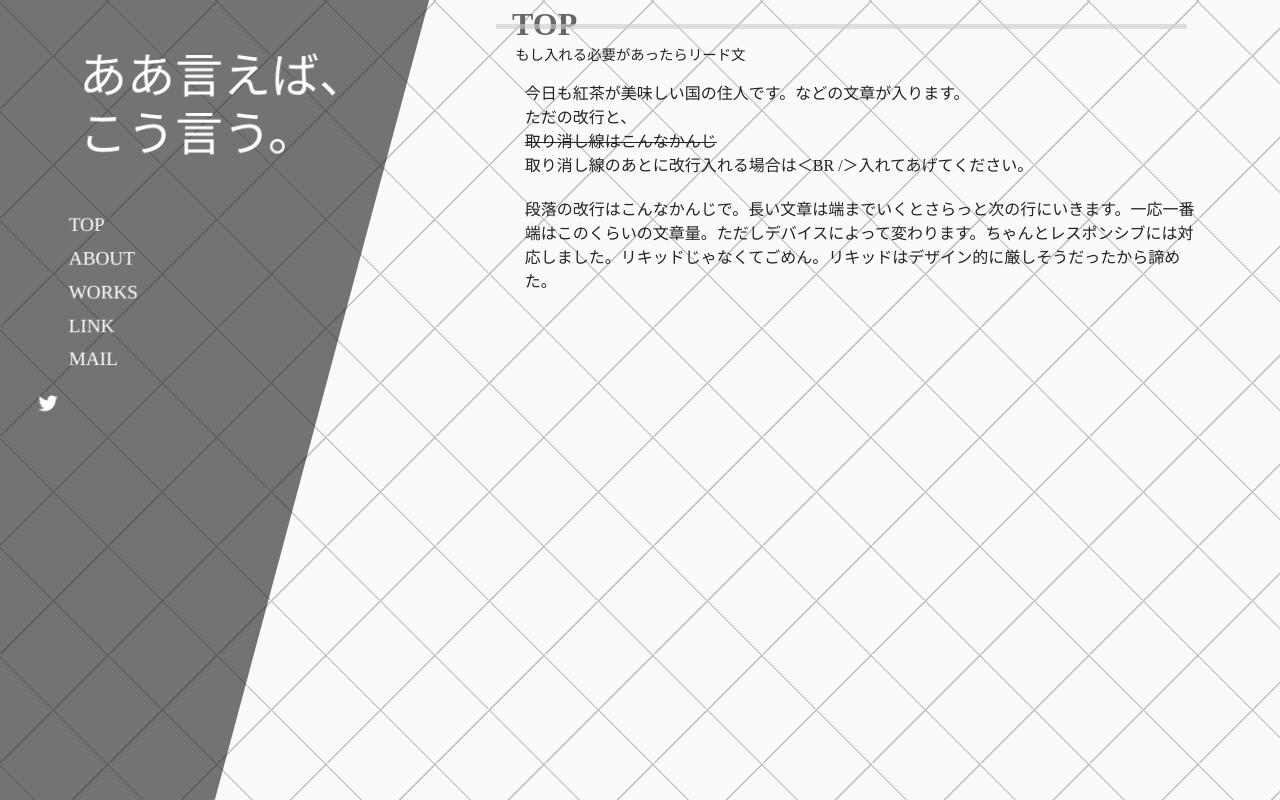
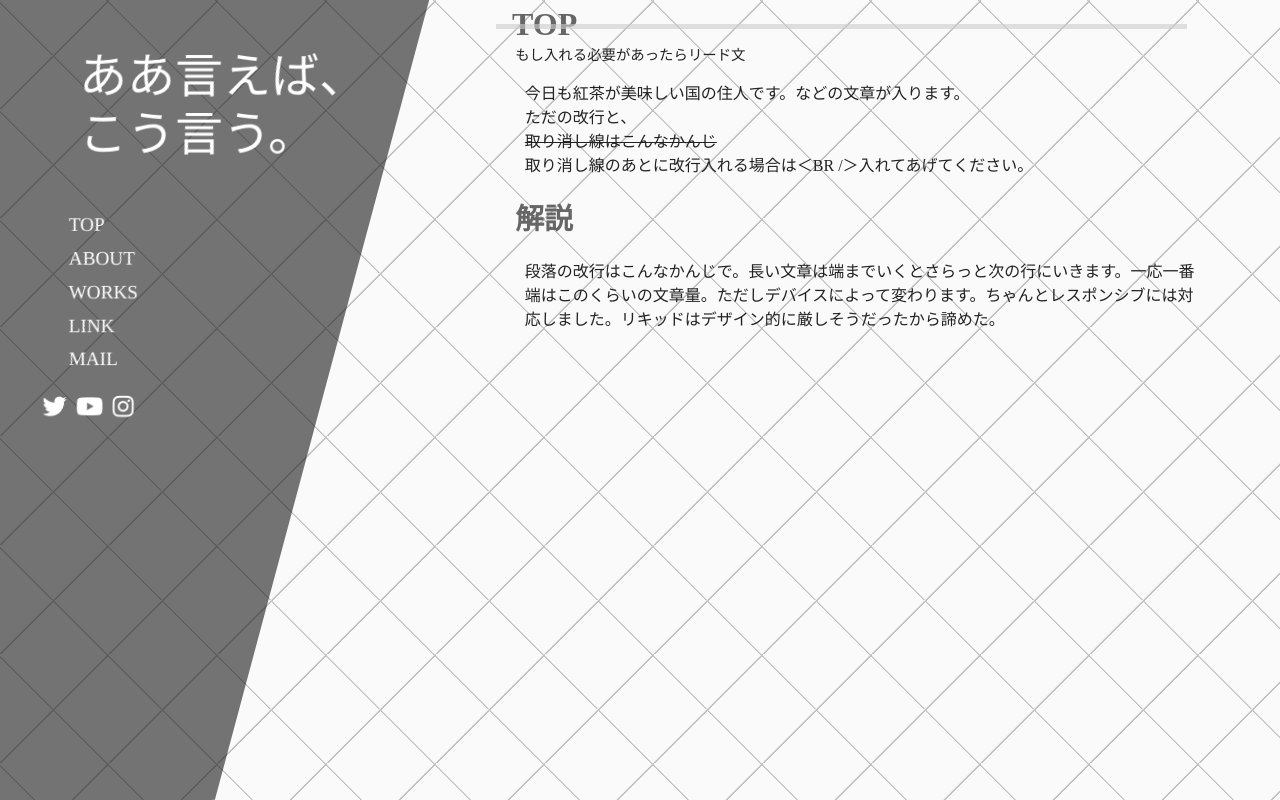
Before and after one commit to ibitsuki0296/quibble, a Nuxt app: page /enter in a window 1280 px wide. Built offline with nearby package versions, Linux system fonts and the light colour scheme.

Commit message:
snsリストまわり

```diff
--- a/assets/css/style.css
+++ b/assets/css/style.css
@@ -137,10 +137,14 @@
   list-style: none;
 }
 
+.sns-list li {
+  margin: 0 0.3rem;
+}
+
 .sns-list li a i {
   text-decoration: none;
   color: #fff;
-  font-size: 1.2rem;
+  font-size: 1.5rem;
 }
 
 /* コンテンツ部分 */
@@ -180,6 +184,11 @@
   width: 90%;
 }
 
+.contents_h2 {
+  font-size: 1.8rem;
+  color: #666;
+}
+
 .contents_p {
   margin: 1.2rem 0.6rem;
 }
--- a/components/Sidebar.vue
+++ b/components/Sidebar.vue
@@ -15,6 +15,8 @@
       </nav>
       <ul class="sns-list">
         <li><a href="https://twitter.com/" target="_blank"><i class="fab fa-twitter"></i></a></li>
+        <li><a href="https://www.youtube.com/" target="_blank"><i class="fab fa-youtube"></i></a></li>
+        <li><a href="https://www.instagram.com/" target="_blank"><i class="fab fa-instagram"></i></a></li>
       </ul>
     </div>
   </div>
--- a/pages/enter.vue
+++ b/pages/enter.vue
@@ -11,8 +11,9 @@
           <span class="line-through">取り消し線はこんなかんじ</span><br />
           取り消し線のあとに改行入れる場合は＜BR /＞入れてあげてください。
         </p>
+        <h2 class="contents_h2">解説</h2>
         <p class="contents_p">
-          段落の改行はこんなかんじで。長い文章は端までいくとさらっと次の行にいきます。一応一番端はこのくらいの文章量。ただしデバイスによって変わります。ちゃんとレスポンシブには対応しました。リキッドじゃなくてごめん。リキッドはデザイン的に厳しそうだったから諦めた。
+          段落の改行はこんなかんじで。長い文章は端までいくとさらっと次の行にいきます。一応一番端はこのくらいの文章量。ただしデバイスによって変わります。ちゃんとレスポンシブには対応しました。リキッドはデザイン的に厳しそうだったから諦めた。
         </p>
       </div><!-- contents -->
     </div><!-- right-side -->
```
Also changed, not shown: 1 other file (tests, documents, lock files or other folders).
